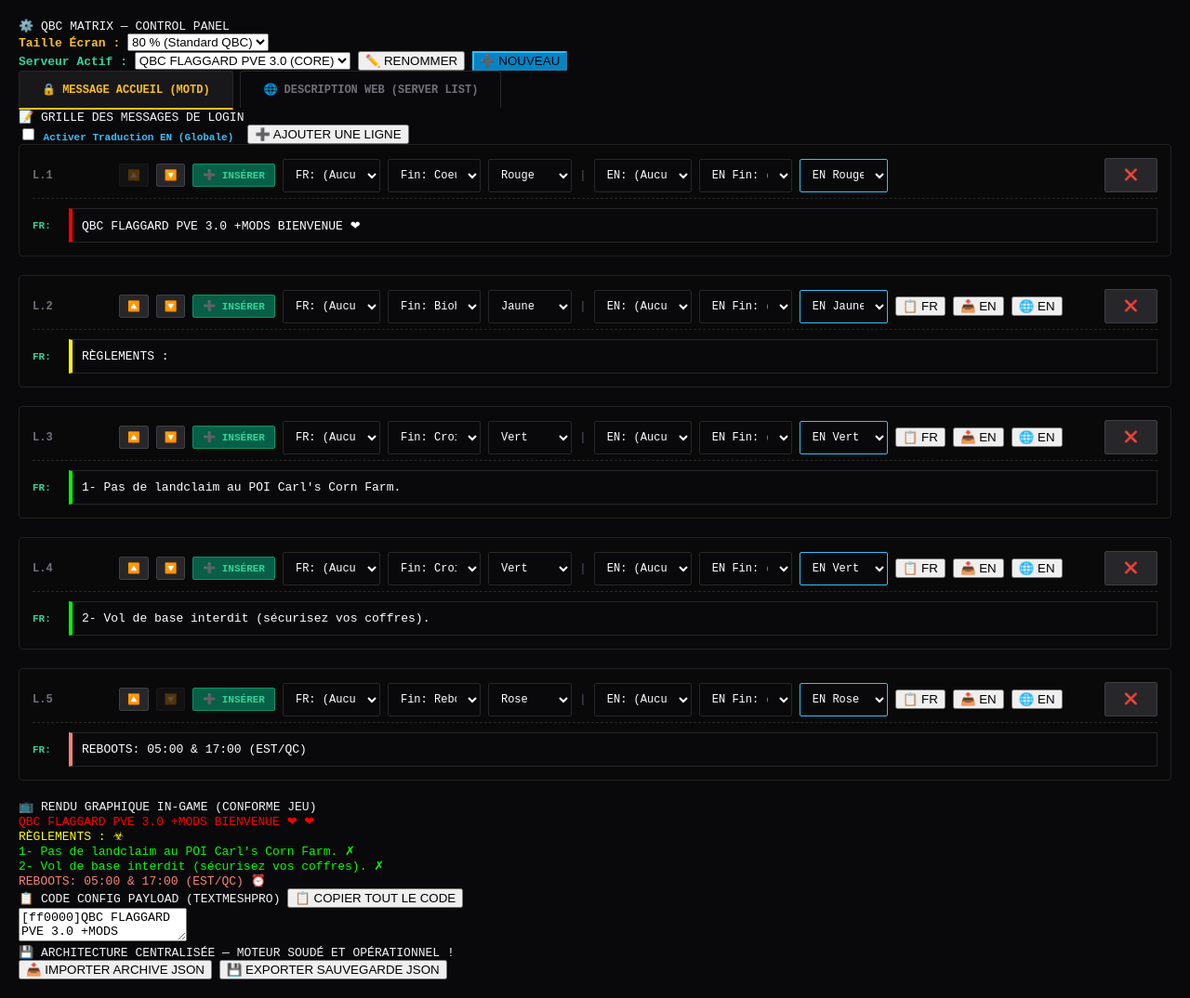
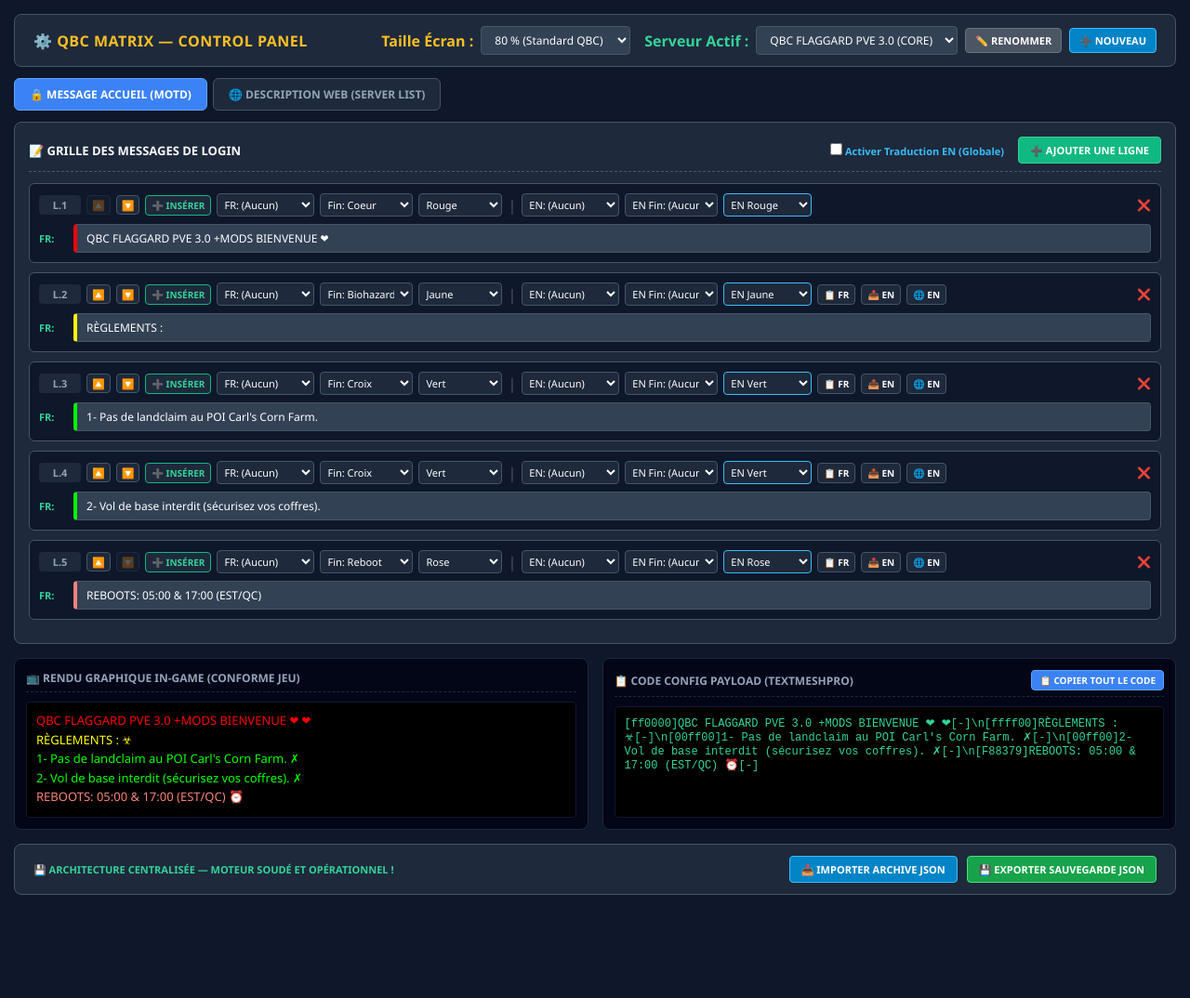
Before and after one commit to LaTrouTe11/7DTD-LOGIN-DESC-SIMUL, a plain HTML site: page index.html in a window 1280 px wide. Shown: the whole page at 93% size. After the commit the page ends 978 px from the top, so only its background shows below. Drawn offline with Linux system fonts and the light colour scheme.

Commit message:
Add files via upload

```diff
--- a/style.css
+++ b/style.css
@@ -1,101 +1,116 @@
 /* ==========================================================================
-   === STYLES COMPLETS D'ORIGINE RESTAURÉS — DESIGN COCKPIT LARGE ===
+   === STYLE.CSS UNIFIÉ : COCKPIT DE CONTRÔLE QBC MATRIX — COMPACT & BLINDÉ ===
    ========================================================================== */
-body {
-    background-color: #09090b;
-    color: #f4f4f5;
-    font-family: monospace;
-    padding: 20px;
-    margin: 0;
+:root {
+    --bg-main: #0f172a;
+    --bg-panel: #1e293b;
+    --bg-input: #334155;
+    --border-color: #475569;
+    --text-color: #f8fafc;
+    --accent-fr: #34d399;
+    --accent-en: #38bdf8;
+    --accent-yellow: #fbbf24;
 }
 
-.header {
-    border-bottom: 1px solid #27272a;
-    padding-bottom: 10px;
-    margin-bottom: 20px;
+* {
+    box-sizing: border-box;
+    margin: 0;
+    padding: 0;
+    font-family: 'Segoe UI', Tahoma, Geneva, Verdana, sans-serif;
 }
 
-.workspace-grid {
-    display: flex;
-    flex-direction: column;
-    gap: 20px;
-    width: 100%;
-    max-width: 1400px;
-    margin: 0 auto;
+body {
+    background-color: var(--bg-main);
+    color: var(--text-color);
+    padding: 15px;
+    overflow-x: hidden;
 }
 
-.card {
-    background-color: #18181b;
-    padding: 20px;
-    border-radius: 4px;
-    border: 1px solid #27272a;
-    position: relative;
+/* --- ENTÊTE BANDEAU MAÎTRE --- */
+.matrix-header {
+    display: flex;
+    justify-content: space-between;
+    align-items: center;
+    background: var(--bg-panel);
+    padding: 12px 20px;
+    border-radius: 8px;
+    border: 1px solid var(--border-color);
+    margin-bottom: 12px;
 }
 
-.input-line {
-    background-color: #09090b;
-    border: 1px solid #27272a;
-    color: #fff;
-    padding: 10px;
-    font-family: monospace;
-    font-size: 13px;
-    outline: none;
-    flex-grow: 1;
-    width: 100%;
-    box-sizing: border-box;
+.header-logo {
+    font-size: 16px;
+    font-weight: bold;
+    color: var(--accent-yellow);
+    letter-spacing: 0.5px;
 }
 
-.preview-box {
-    background-color: #000;
-    border: 1px dashed #3f3f46;
-    padding: 25px;
-    min-height: 250px;
-    max-height: 450px;
-    overflow-y: auto;
-    white-space: pre-wrap;
-    color: #a1a1aa;
-    line-height: 1.7;
-    border-radius: 2px;
-    font-size: 13px;
+.global-controls {
+    display: flex;
+    gap: 15px;
+    align-items: center;
 }
 
-.collapsible-panel {
-    max-height: 2000px;
-    overflow: hidden;
-    transition: max-height 0.4s ease-out;
+.control-group {
+    display: flex;
+    align-items: center;
+    gap: 8px;
 }
 
-.collapsible-panel.collapsed {
-    max-height: 0px !important;
+.matrix-select {
+    background: var(--bg-input);
+    color: white;
+    border: 1px solid var(--border-color);
+    padding: 5px 10px;
+    border-radius: 4px;
+    font-size: 12px;
+    outline: none;
+    cursor: pointer;
 }
 
-.tab-container {
+.matrix-action-btn {
+    background: #4b5563;
+    color: white;
+    border: 1px solid #6b7280;
+    padding: 5px 10px;
+    border-radius: 4px;
+    font-size: 11px;
+    font-weight: bold;
+    cursor: pointer;
+}
+
+/* --- COMMUTATEUR D'ONGLETS --- */
+.matrix-tabs-container {
     display: flex;
-    gap: 4px;
-    margin-bottom: 20px;
-    border-bottom: 1px solid #27272a;
-    padding-bottom: 1px;
+    gap: 6px;
+    margin-bottom: 12px;
 }
 
 .tab-btn {
-    background-color: #09090b;
-    border: 1px solid #27272a;
-    color: #71717a;
-    padding: 12px 24px;
-    font-family: monospace;
+    background: #1e293b;
+    color: #94a3b8;
+    border: 1px solid var(--border-color);
+    padding: 8px 16px;
+    border-radius: 6px;
+    font-size: 12px;
     font-weight: bold;
-    font-size: 12px;
     cursor: pointer;
-    text-transform: uppercase;
-    border-bottom: none;
-    border-radius: 4px 4px 0 0;
+    transition: all 0.2s;
 }
 
 .tab-btn.active {
-    background-color: #18181b;
-    border-color: #27272a;
-    color: #fbbf24;
-    border-bottom: 2px solid #fbbf24;
+    background: #3b82f6;
+    color: white;
+    border-color: #60a5fa;
+}
+
+/* --- FORMULAIRES ET GRILLES DE SAISIE (VITAL !) --- */
+.matrix-workspace-wrapper {
+    background: var(--bg-panel);
+    border: 1px solid var(--border-color);
+    border-radius: 8px;
+    padding: 15px;
+    margin-bottom: 15px;
 }
 
 .tab-content {
@@ -106,143 +121,243 @@ body {
     display: block;
 }
 
-.line-select {
-    background-color: #09090b;
-    border: 1px solid #27272a;
-    color: #fff;
-    padding: 9px;
-    font-family: monospace;
-    font-size: 12px;
-    outline: none;
-    border-radius: 2px;
+.workspace-panel-title {
+    display: flex;
+    justify-content: space-between;
+    align-items: center;
+    font-size: 13px;
+    font-weight: bold;
+    margin-bottom: 12px;
+    border-bottom: 1px dashed var(--border-color);
+    padding-bottom: 8px;
+}
+
+.add-row-btn {
+    background: #10b981;
+    color: white;
+    border: 1px solid #34d399;
+    padding: 6px 12px;
+    border-radius: 4px;
+    font-size: 11px;
+    font-weight: bold;
     cursor: pointer;
 }
 
-.btn-action {
-    background-color: #27272a;
-    border: 1px solid #3f3f46;
-    color: #e4e4e7;
-    padding: 10px 20px;
-    font-weight: bold;
-    cursor: pointer;
-    font-family: monospace;
-    border-radius: 2px;
-    font-size: 12px;
+/* --- LE BLOC DE LIGNE (FIN DE L'EMPILABLE HAUT GAUCHE) --- */
+.line-item {
+    background: #0f172a;
+    border: 1px solid var(--border-color);
+    border-radius: 6px;
+    padding: 10px;
+    margin-bottom: 10px;
+    display: flex;
+    flex-direction: column;
+    gap: 8px;
+    width: 100% !important;
+    position: relative !important;
 }
 
-.btn-io {
-    background-color: #1f2937;
-    border: 1px solid #4b5563;
-    color: #f3f4f6;
-    padding: 6px 14px;
+.line-item.has-double-border {
+    border: 2px double var(--accent-yellow);
+}
+
+/* BARRE DE CONTROLE INTERNE DE LIGNE ALIGNÉE DE GAUCHE À DROITE */
+.line-controls {
+    display: flex;
+    align-items: center;
+    gap: 6px;
+    width: 100%;
+    flex-wrap: wrap;
+}
+
+.line-number {
     font-size: 11px;
     font-weight: bold;
-    cursor: pointer;
-    font-family: monospace;
-}
-
-.btn-copy-master {
-    background-color: #fbbf24;
-    border: none;
-    color: #000;
-    padding: 14px 28px;
-    font-weight: bold;
-    cursor: pointer;
-    font-family: monospace;
-    font-size: 13px;
-    letter-spacing: 0.5px;
-    text-transform: uppercase;
-}
-
-.style-btn {
-    background-color: #09090b;
-    border: 1px solid #27272a;
-    color: #71717a;
-    padding: 5px 10px;
-    font-size: 11px;
-    font-weight: bold;
-    cursor: pointer;
-    font-family: monospace;
-    border-radius: 2px;
-}
-
-.style-btn.active {
-    background-color: #2563eb;
-    color: #fff;
-    border-color: #3b82f6;
+    color: #94a3b8;
+    background: #1e293b;
+    padding: 3px 6px;
+    border-radius: 4px;
+    min-width: 45px;
+    text-align: center;
 }
 
 .order-btn {
-    background-color: #27272a;
-    border: 1px solid #3f3f46;
-    color: #fff;
-    padding: 5px 8px;
+    background: #1e293b;
+    border: 1px solid var(--border-color);
+    color: white;
+    cursor: pointer;
+    padding: 2px 5px;
+    border-radius: 4px;
     font-size: 11px;
-    cursor: pointer;
-    border-radius: 2px;
-    font-family: monospace;
 }
 
 .btn-insert-here {
-    background-color: #065f46;
-    border: 1px solid #059669;
+    background: #1e293b;
+    border: 1px solid #10b981;
     color: #34d399;
-    padding: 5px 10px;
-    font-size: 11px;
+    font-size: 10px;
     font-weight: bold;
+    padding: 3px 6px;
+    border-radius: 4px;
     cursor: pointer;
-    border-radius: 2px;
-    font-family: monospace;
 }
 
-.line-item {
-    display: flex;
-    flex-direction: column;
-    gap: 10px;
-    margin-bottom: 20px;
-    background-color: rgba(9, 9, 11, 0.6);
-    padding: 14px;
+.line-select {
+    background: #1e293b;
+    color: white;
+    border: 1px solid var(--border-color);
+    font-size: 11px;
+    padding: 3px;
     border-radius: 4px;
-    border: 1px solid #222;
-    box-sizing: border-box;
+    outline: none;
 }
 
-.line-item.has-double-border {
-    border-bottom: 4px double #d97706 !important;
+.double-line-btn {
+    background: #1e293b;
+    border: 1px solid var(--border-color);
+    color: white;
+    font-size: 10px;
+    font-weight: bold;
+    padding: 3px 6px;
+    border-radius: 4px;
+    cursor: pointer;
 }
 
-.line-controls {
-    display: flex;
-    align-items: center;
-    gap: 8px;
-    width: 100%;
-    border-bottom: 1px dashed #27272a;
-    padding-bottom: 6px;
-    flex-wrap: wrap;
+.double-line-btn.active {
+    background: #3b82f6;
+    border-color: #60a5fa;
 }
 
+.btn-action {
+    background: none;
+    border: none;
+    font-size: 12px;
+    cursor: pointer;
+}
+
+/* INTEGRATION DES ENTRÉES DE TEXTE FR/EN */
 .line-inputs-block {
     display: flex;
     flex-direction: column;
-    gap: 8px;
+    gap: 6px;
     width: 100%;
 }
 
 .input-row {
     display: flex;
+    width: 100%;
     align-items: center;
-    gap: 10px;
+    gap: 8px;
+}
+
+.input-line {
+    background: var(--bg-input);
+    color: white;
+    border: 1px solid var(--border-color);
+    padding: 6px 10px;
+    border-radius: 4px;
+    font-size: 12px;
+    outline: none;
     width: 100%;
 }
 
-.line-number {
-    font-size: 12px;
-    color: #71717a;
-    width: 85px;
-    font-weight: bold;
+/* --- BOÎTES NOIRES DU BAS --- */
+.matrix-output-section {
+    display: grid;
+    grid-template-columns: 1fr 1fr;
+    gap: 15px;
+    margin-bottom: 15px;
 }
 
-.eng-input-box {
-    display: none;
+.output-panel {
+    background: #020617;
+    border: 1px solid #1e293b;
+    border-radius: 8px;
+    padding: 12px;
+    display: flex;
+    flex-direction: column;
+    gap: 10px;
+}
+
+.panel-header {
+    font-size: 12px;
+    font-weight: bold;
+    color: #94a3b8;
+    display: flex;
+    justify-content: space-between;
+    align-items: center;
+    border-bottom: 1px dashed #1e293b;
+    padding-bottom: 6px;
+}
+
+.game-preview-screen {
+    background: #000000;
+    border: 1px solid #0f172a;
+    border-radius: 4px;
+    padding: 10px;
+    font-family: monospace;
+    font-size: 13px;
+    min-height: 120px;
+    overflow-y: auto;
+    white-space: pre-wrap;
+    line-height: 1.5;
+}
+
+.raw-payload-box {
+    background: #000000;
+    color: #34d399;
+    border: 1px solid #0f172a;
+    border-radius: 4px;
+    padding: 10px;
+    font-family: monospace;
+    font-size: 12px;
+    min-height: 120px;
+    resize: none;
+    outline: none;
     width: 100%;
 }
+
+.copy-payload-btn {
+    background: #3b82f6;
+    color: white;
+    border: 1px solid #60a5fa;
+    padding: 3px 8px;
+    border-radius: 4px;
+    font-size: 10px;
+    font-weight: bold;
+    cursor: pointer;
+}
+
+/* --- PIED DE PAGE ET CONFIGURATEUR DE DOSSIER --- */
+.matrix-footer-actions {
+    display: flex;
+    justify-content: space-between;
+    align-items: center;
+    background: var(--bg-panel);
+    padding: 12px 20px;
+    border-radius: 8px;
+    border: 1px solid var(--border-color);
+}
+
+.tracker-status-label {
+    font-size: 11px;
+    font-weight: bold;
+    color: #34d399;
+}
+
+.archive-action-group {
+    display: flex;
+    gap: 10px;
+}
+
+.footer-btn {
+    color: white;
+    font-size: 11px;
+    font-weight: bold;
+    padding: 6px 12px;
+    border-radius: 4px;
+    cursor: pointer;
+}
+
+.btn-blue { background: #0284c7; border: 1px solid #38bdf8; }
+.btn-green { background: #16a34a; border: 1px solid #4ade80; }
```
